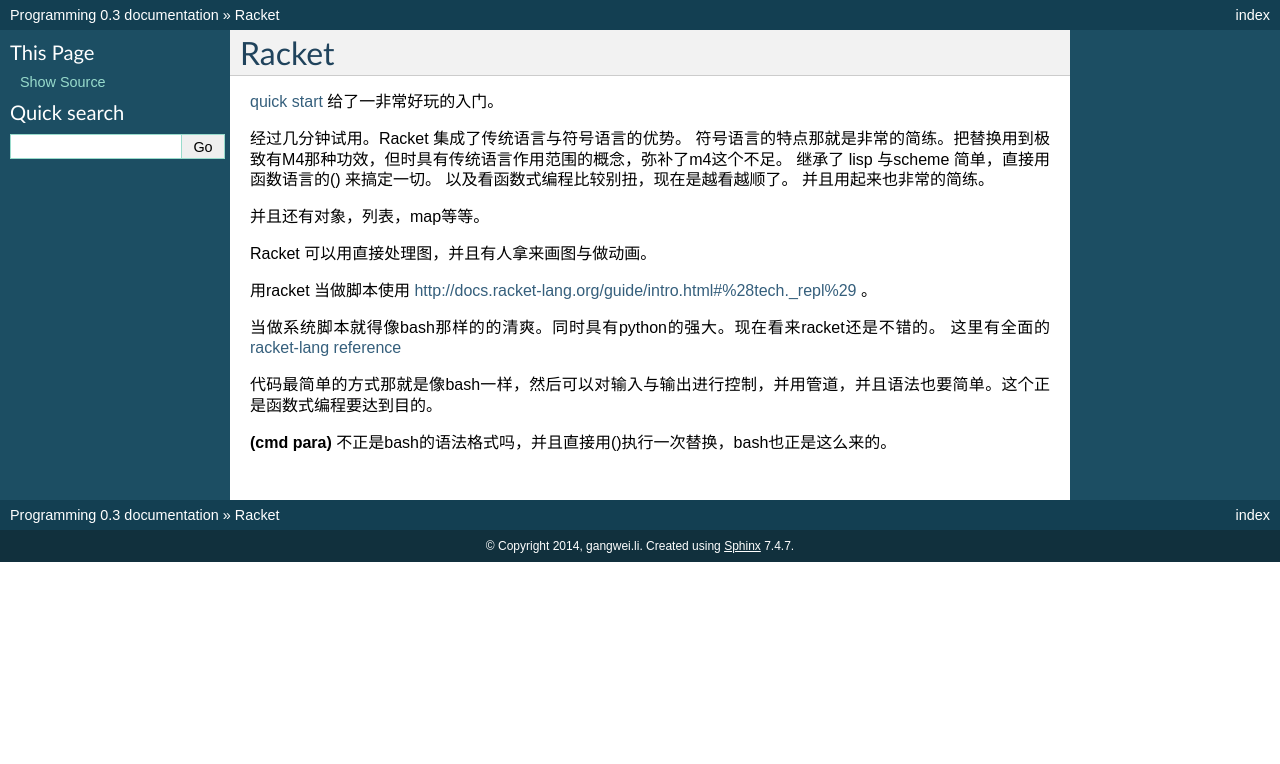
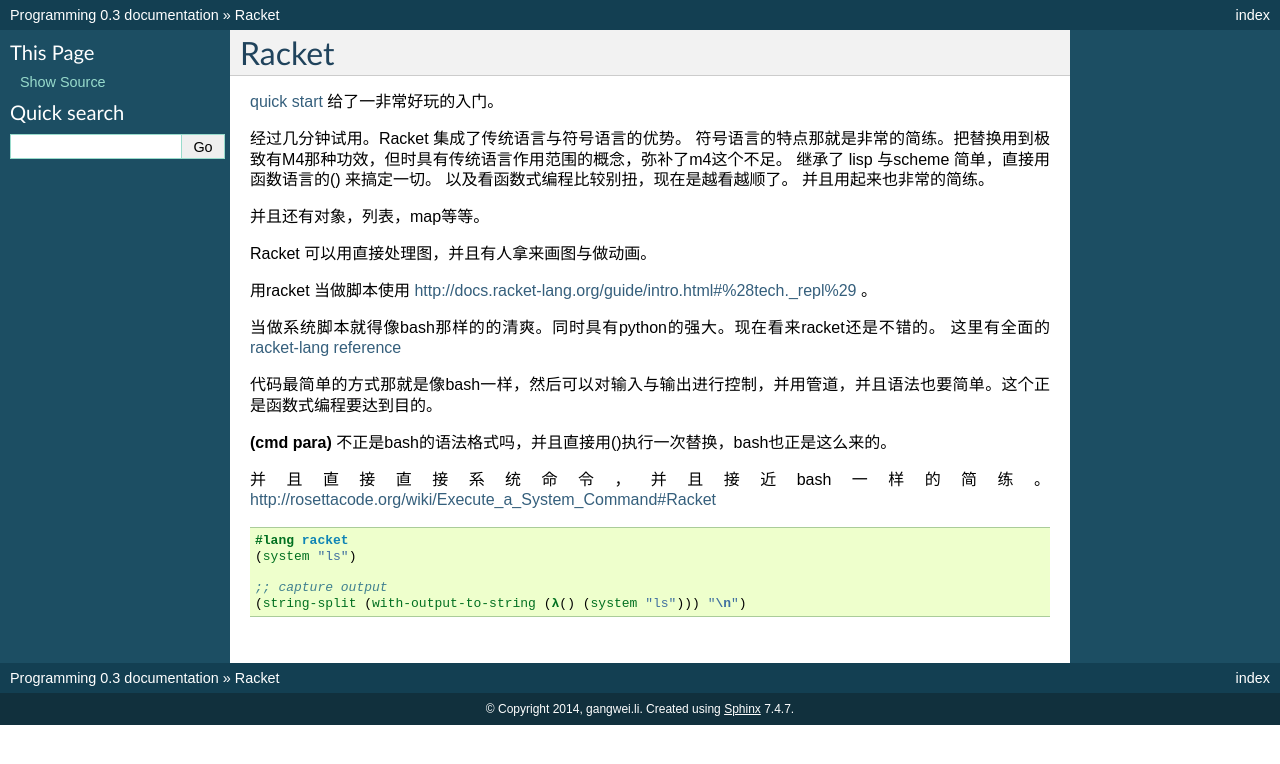
Before and after one commit to gwli/Programming, a Sphinx documentation site: the page built from source/content/Stage_1/Racket.rst, in a window 1280 px wide. Shown: the top 764 px of the page. Built offline with Sphinx 7.4.7, drawn with Linux system fonts in a browser that asks for light colours.

```diff
--- a/source/content/Stage_1/Racket.rst
+++ b/source/content/Stage_1/Racket.rst
@@ -18,3 +18,14 @@
 代码最简单的方式那就是像bash一样，然后可以对输入与输出进行控制，并用管道，并且语法也要简单。这个正是函数式编程要达到目的。
 
 :command:`(cmd para)` 不正是bash的语法格式吗，并且直接用()执行一次替换，bash也正是这么来的。
+
+并且直接直接系统命令，并且接近bash一样的简练。
+http://rosettacode.org/wiki/Execute_a_System_Command#Racket
+
+.. code-block:: racket
+
+   #lang racket
+   (system "ls")
+
+   ;; capture output
+   (string-split (with-output-to-string (λ() (system "ls"))) "\n")
```
Also changed, not shown: source/content/Stage_1/PythonLanguage.rst (+30 -0 lines).
